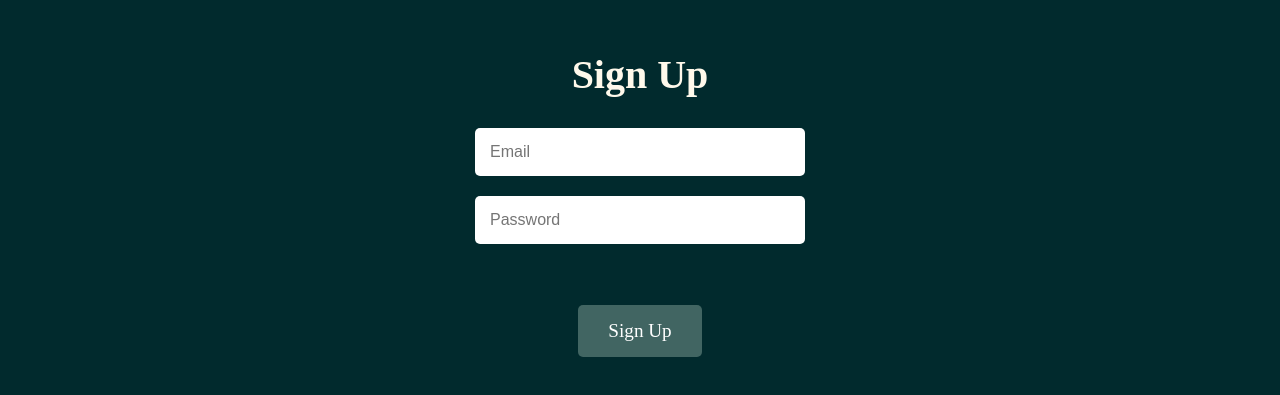
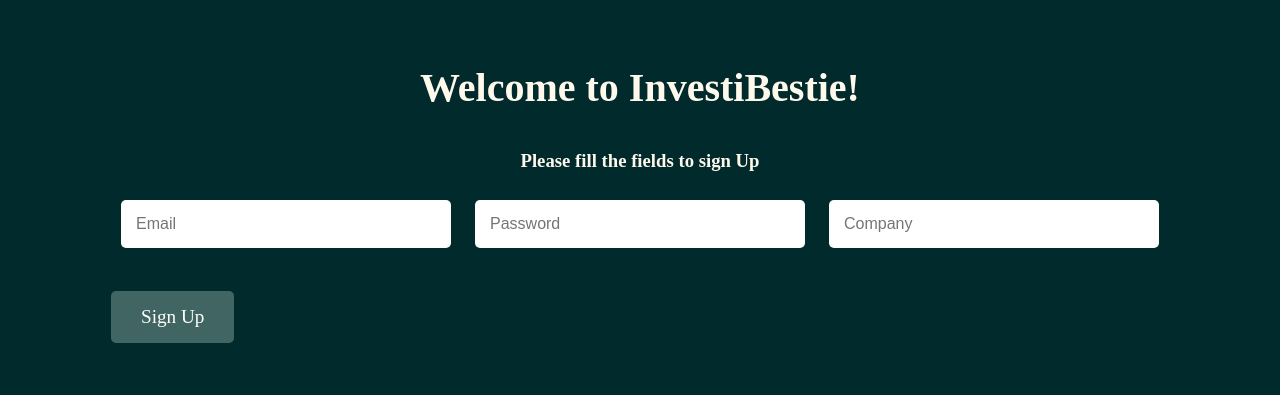
Before and after one commit to snehanangunoori/WeHack25, a plain HTML site: page Log-In/Signin.html in a window 1280 px wide. Shown: the part 195-590 px from the top of the page. Drawn offline with Linux system fonts and the light colour scheme; no server answers.

Commit message:
sign up changes

```diff
--- a/Log-In/Signin.html
+++ b/Log-In/Signin.html
@@ -6,15 +6,30 @@
   <link rel="stylesheet" href="./Auth.css" />
 </head>
 <body>
-  <h2>Sign Up</h2>
+  <h2>Welcome to InvestiBestie!</h2>
+  <h3>Please fill the fields to sign Up</h3>
 
-  <input type="email" id="email" placeholder="Email" />
-  <input type="password" id="password" placeholder="Password" />
-  <br><br>
-  <button onclick="signUp()">Sign Up</button>
+  <form>
+    <input type="email" id="email" placeholder="Email" required />
+    <input type="password" id="password" placeholder="Password" required />
+    <input type="text" id="company" placeholder="Company" required />
+
+    <br><br>
+    <button type="submit">Sign Up</button>
+  </form>
 
   <p id="status"></p>
 
+  <script>
+    document.querySelector('form').addEventListener('submit', function (e) {
+      e.preventDefault();
+      const companyName = document.getElementById('company').value;
+      localStorage.setItem('companyName', companyName);
+
+      // Assuming signUp() is defined in script.js
+      signUp();
+    });
+  </script>
 
   <script type="module" src="../script.js"></script>
 </body>
```
